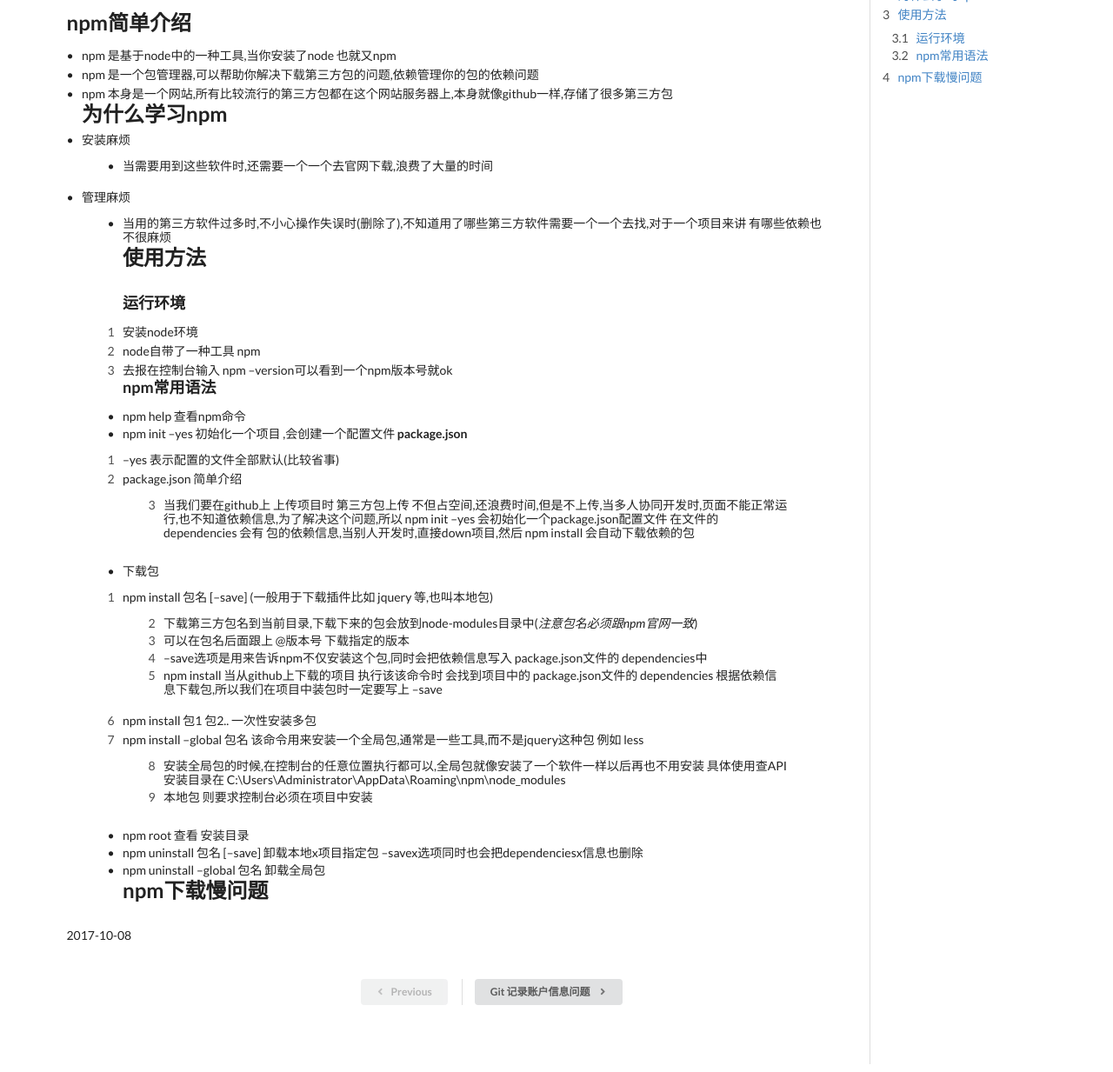
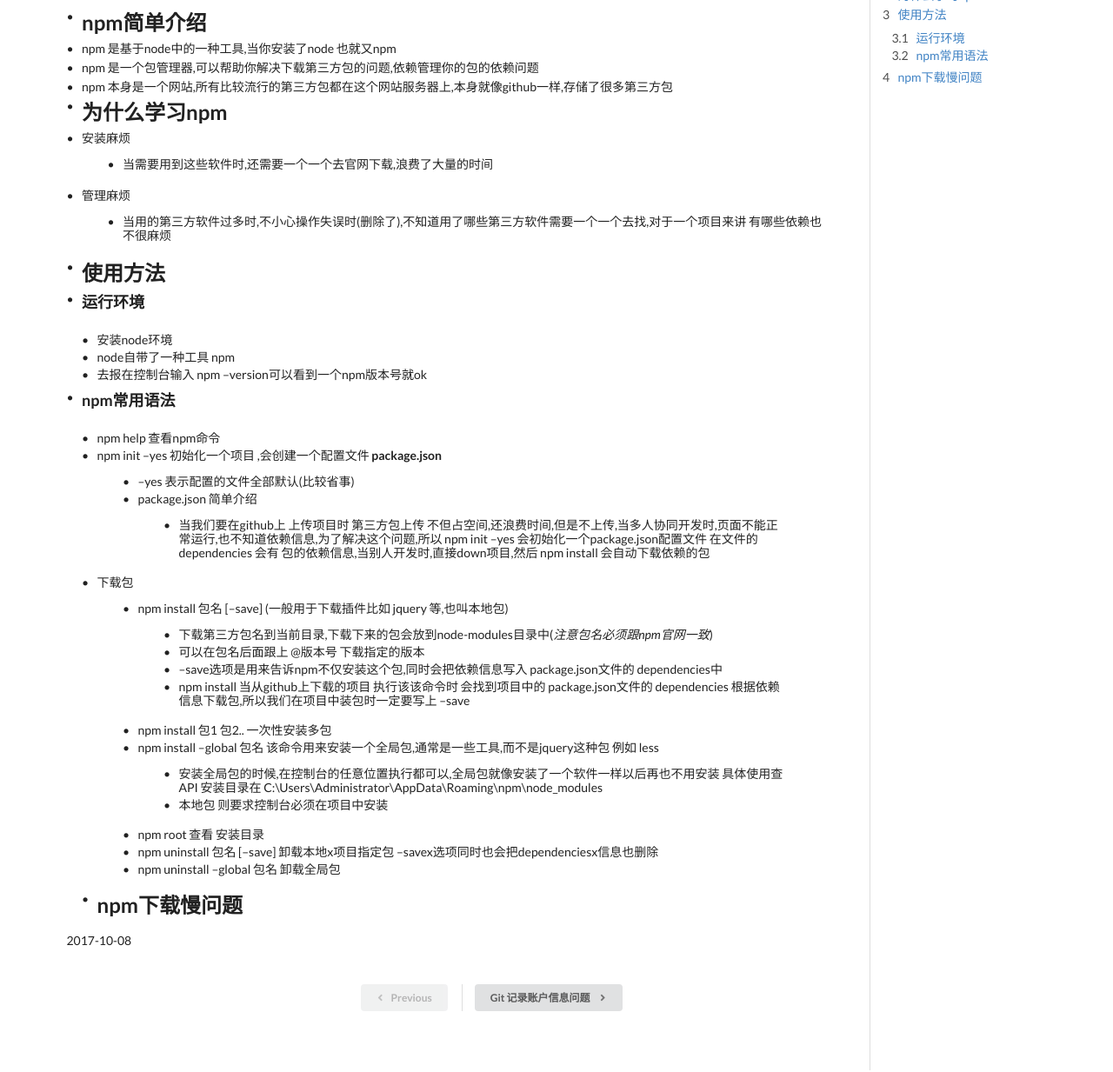
Before and after one commit to s1105036562/s1105036562.github.io, a plain HTML site: page 2017/10/08/npm/index.html in a window 1280 px wide. Shown: the part 95-1328 px from the top of the page at 87% size. Drawn offline with nearby package versions, Linux system fonts and the light colour scheme.

Commit message:
Site updated: 2017-10-08 11:17:42

```diff
--- a/2017/10/08/npm/index.html
+++ b/2017/10/08/npm/index.html
@@ -9,16 +9,16 @@
     <title>npm 介绍及应用 | 石成</title>
 
     <!-- Open Graph -->
-    <meta name="description" content="npm&amp;#x7B80;&amp;#x5355;&amp;#x4ECB;&amp;#x7ECD; npm &amp;#x662F;&amp;#x57FA;&amp;#x4E8E;node&amp;#x4E2D;&amp;#x7684;&amp;#x4E00;&amp;#x79CD;&amp;#x5DE5;&amp;#x5177;,&amp;#x5F53;&amp;#x4F60;&amp;#x5B89;&amp;#x88C5;&amp;#x4E86;node &amp;#x4E5F;&amp;#x5C31;&amp;#x53C8;npm npm &amp;#x662">
+    <meta name="description" content="npm&amp;#x7B80;&amp;#x5355;&amp;#x4ECB;&amp;#x7ECD; npm &amp;#x662F;&amp;#x57FA;&amp;#x4E8E;node&amp;#x4E2D;&amp;#x7684;&amp;#x4E00;&amp;#x79CD;&amp;#x5DE5;&amp;#x5177;,&amp;#x5F53;&amp;#x4F60;&amp;#x5B89;&amp;#x88C5;&amp;#x4E86;node &amp;#x4E5F;&amp;#x5C31;&amp;#x53C8;npm npm &amp;#x66">
 <meta property="og:type" content="article">
 <meta property="og:title" content="npm 介绍及应用">
 <meta property="og:url" content="http://yoursite.com/2017/10/08/npm/index.html">
 <meta property="og:site_name" content="石成">
-<meta property="og:description" content="npm&amp;#x7B80;&amp;#x5355;&amp;#x4ECB;&amp;#x7ECD; npm &amp;#x662F;&amp;#x57FA;&amp;#x4E8E;node&amp;#x4E2D;&amp;#x7684;&amp;#x4E00;&amp;#x79CD;&amp;#x5DE5;&amp;#x5177;,&amp;#x5F53;&amp;#x4F60;&amp;#x5B89;&amp;#x88C5;&amp;#x4E86;node &amp;#x4E5F;&amp;#x5C31;&amp;#x53C8;npm npm &amp;#x662">
-<meta property="og:updated_time" content="2017-10-08T03:08:48.366Z">
+<meta property="og:description" content="npm&amp;#x7B80;&amp;#x5355;&amp;#x4ECB;&amp;#x7ECD; npm &amp;#x662F;&amp;#x57FA;&amp;#x4E8E;node&amp;#x4E2D;&amp;#x7684;&amp;#x4E00;&amp;#x79CD;&amp;#x5DE5;&amp;#x5177;,&amp;#x5F53;&amp;#x4F60;&amp;#x5B89;&amp;#x88C5;&amp;#x4E86;node &amp;#x4E5F;&amp;#x5C31;&amp;#x53C8;npm npm &amp;#x66">
+<meta property="og:updated_time" content="2017-10-08T03:17:22.978Z">
 <meta name="twitter:card" content="summary">
 <meta name="twitter:title" content="npm 介绍及应用">
-<meta name="twitter:description" content="npm&amp;#x7B80;&amp;#x5355;&amp;#x4ECB;&amp;#x7ECD; npm &amp;#x662F;&amp;#x57FA;&amp;#x4E8E;node&amp;#x4E2D;&amp;#x7684;&amp;#x4E00;&amp;#x79CD;&amp;#x5DE5;&amp;#x5177;,&amp;#x5F53;&amp;#x4F60;&amp;#x5B89;&amp;#x88C5;&amp;#x4E86;node &amp;#x4E5F;&amp;#x5C31;&amp;#x53C8;npm npm &amp;#x662">
+<meta name="twitter:description" content="npm&amp;#x7B80;&amp;#x5355;&amp;#x4ECB;&amp;#x7ECD; npm &amp;#x662F;&amp;#x57FA;&amp;#x4E8E;node&amp;#x4E2D;&amp;#x7684;&amp;#x4E00;&amp;#x79CD;&amp;#x5DE5;&amp;#x5177;,&amp;#x5F53;&amp;#x4F60;&amp;#x5B89;&amp;#x88C5;&amp;#x4E86;node &amp;#x4E5F;&amp;#x5C31;&amp;#x53C8;npm npm &amp;#x66">
 
     <script type="application/ld+json">
 {
@@ -140,10 +140,12 @@
 
                     <div class="article-entry" itemprop="articleBody">
 
-                        <h2 id="npm&#x7B80;&#x5355;&#x4ECB;&#x7ECD;"><a href="#npm&#x7B80;&#x5355;&#x4ECB;&#x7ECD;" class="headerlink" title="npm&#x7B80;&#x5355;&#x4ECB;&#x7ECD;"></a>npm&#x7B80;&#x5355;&#x4ECB;&#x7ECD;</h2><ul class="ui list">
+                        <ul class="ui list">
+<li><h2 id="npm&#x7B80;&#x5355;&#x4ECB;&#x7ECD;"><a href="#npm&#x7B80;&#x5355;&#x4ECB;&#x7ECD;" class="headerlink" title="npm&#x7B80;&#x5355;&#x4ECB;&#x7ECD;"></a>npm&#x7B80;&#x5355;&#x4ECB;&#x7ECD;</h2></li>
 <li>npm &#x662F;&#x57FA;&#x4E8E;node&#x4E2D;&#x7684;&#x4E00;&#x79CD;&#x5DE5;&#x5177;,&#x5F53;&#x4F60;&#x5B89;&#x88C5;&#x4E86;node &#x4E5F;&#x5C31;&#x53C8;npm</li>
 <li>npm &#x662F;&#x4E00;&#x4E2A;&#x5305;&#x7BA1;&#x7406;&#x5668;,&#x53EF;&#x4EE5;&#x5E2E;&#x52A9;&#x4F60;&#x89E3;&#x51B3;&#x4E0B;&#x8F7D;&#x7B2C;&#x4E09;&#x65B9;&#x5305;&#x7684;&#x95EE;&#x9898;,&#x4F9D;&#x8D56;&#x7BA1;&#x7406;&#x4F60;&#x7684;&#x5305;&#x7684;&#x4F9D;&#x8D56;&#x95EE;&#x9898;</li>
-<li>npm &#x672C;&#x8EAB;&#x662F;&#x4E00;&#x4E2A;&#x7F51;&#x7AD9;,&#x6240;&#x6709;&#x6BD4;&#x8F83;&#x6D41;&#x884C;&#x7684;&#x7B2C;&#x4E09;&#x65B9;&#x5305;&#x90FD;&#x5728;&#x8FD9;&#x4E2A;&#x7F51;&#x7AD9;&#x670D;&#x52A1;&#x5668;&#x4E0A;,&#x672C;&#x8EAB;&#x5C31;&#x50CF;github&#x4E00;&#x6837;,&#x5B58;&#x50A8;&#x4E86;&#x5F88;&#x591A;&#x7B2C;&#x4E09;&#x65B9;&#x5305;<h2 id="&#x4E3A;&#x4EC0;&#x4E48;&#x5B66;&#x4E60;npm"><a href="#&#x4E3A;&#x4EC0;&#x4E48;&#x5B66;&#x4E60;npm" class="headerlink" title="&#x4E3A;&#x4EC0;&#x4E48;&#x5B66;&#x4E60;npm"></a>&#x4E3A;&#x4EC0;&#x4E48;&#x5B66;&#x4E60;npm</h2></li>
+<li>npm &#x672C;&#x8EAB;&#x662F;&#x4E00;&#x4E2A;&#x7F51;&#x7AD9;,&#x6240;&#x6709;&#x6BD4;&#x8F83;&#x6D41;&#x884C;&#x7684;&#x7B2C;&#x4E09;&#x65B9;&#x5305;&#x90FD;&#x5728;&#x8FD9;&#x4E2A;&#x7F51;&#x7AD9;&#x670D;&#x52A1;&#x5668;&#x4E0A;,&#x672C;&#x8EAB;&#x5C31;&#x50CF;github&#x4E00;&#x6837;,&#x5B58;&#x50A8;&#x4E86;&#x5F88;&#x591A;&#x7B2C;&#x4E09;&#x65B9;&#x5305;</li>
+<li><h2 id="&#x4E3A;&#x4EC0;&#x4E48;&#x5B66;&#x4E60;npm"><a href="#&#x4E3A;&#x4EC0;&#x4E48;&#x5B66;&#x4E60;npm" class="headerlink" title="&#x4E3A;&#x4EC0;&#x4E48;&#x5B66;&#x4E60;npm"></a>&#x4E3A;&#x4EC0;&#x4E48;&#x5B66;&#x4E60;npm</h2></li>
 <li>&#x5B89;&#x88C5;&#x9EBB;&#x70E6;<blockquote>
 <ul class="ui list">
 <li>&#x5F53;&#x9700;&#x8981;&#x7528;&#x5230;&#x8FD9;&#x4E9B;&#x8F6F;&#x4EF6;&#x65F6;,&#x8FD8;&#x9700;&#x8981;&#x4E00;&#x4E2A;&#x4E00;&#x4E2A;&#x53BB;&#x5B98;&#x7F51;&#x4E0B;&#x8F7D;,&#x6D6A;&#x8D39;&#x4E86;&#x5927;&#x91CF;&#x7684;&#x65F6;&#x95F4;</li>
@@ -152,18 +154,21 @@
 </li>
 <li>&#x7BA1;&#x7406;&#x9EBB;&#x70E6;<blockquote>
 <ul class="ui list">
-<li>&#x5F53;&#x7528;&#x7684;&#x7B2C;&#x4E09;&#x65B9;&#x8F6F;&#x4EF6;&#x8FC7;&#x591A;&#x65F6;,&#x4E0D;&#x5C0F;&#x5FC3;&#x64CD;&#x4F5C;&#x5931;&#x8BEF;&#x65F6;(&#x5220;&#x9664;&#x4E86;),&#x4E0D;&#x77E5;&#x9053;&#x7528;&#x4E86;&#x54EA;&#x4E9B;&#x7B2C;&#x4E09;&#x65B9;&#x8F6F;&#x4EF6;&#x9700;&#x8981;&#x4E00;&#x4E2A;&#x4E00;&#x4E2A;&#x53BB;&#x627E;,&#x5BF9;&#x4E8E;&#x4E00;&#x4E2A;&#x9879;&#x76EE;&#x6765;&#x8BB2; &#x6709;&#x54EA;&#x4E9B;&#x4F9D;&#x8D56;&#x4E5F;&#x4E0D;&#x5F88;&#x9EBB;&#x70E6;<h2 id="&#x4F7F;&#x7528;&#x65B9;&#x6CD5;"><a href="#&#x4F7F;&#x7528;&#x65B9;&#x6CD5;" class="headerlink" title="&#x4F7F;&#x7528;&#x65B9;&#x6CD5;"></a>&#x4F7F;&#x7528;&#x65B9;&#x6CD5;</h2><h3 id="&#x8FD0;&#x884C;&#x73AF;&#x5883;"><a href="#&#x8FD0;&#x884C;&#x73AF;&#x5883;" class="headerlink" title="&#x8FD0;&#x884C;&#x73AF;&#x5883;"></a>&#x8FD0;&#x884C;&#x73AF;&#x5883;</h3></li>
+<li>&#x5F53;&#x7528;&#x7684;&#x7B2C;&#x4E09;&#x65B9;&#x8F6F;&#x4EF6;&#x8FC7;&#x591A;&#x65F6;,&#x4E0D;&#x5C0F;&#x5FC3;&#x64CD;&#x4F5C;&#x5931;&#x8BEF;&#x65F6;(&#x5220;&#x9664;&#x4E86;),&#x4E0D;&#x77E5;&#x9053;&#x7528;&#x4E86;&#x54EA;&#x4E9B;&#x7B2C;&#x4E09;&#x65B9;&#x8F6F;&#x4EF6;&#x9700;&#x8981;&#x4E00;&#x4E2A;&#x4E00;&#x4E2A;&#x53BB;&#x627E;,&#x5BF9;&#x4E8E;&#x4E00;&#x4E2A;&#x9879;&#x76EE;&#x6765;&#x8BB2; &#x6709;&#x54EA;&#x4E9B;&#x4F9D;&#x8D56;&#x4E5F;&#x4E0D;&#x5F88;&#x9EBB;&#x70E6;</li>
 </ul>
-<ol class="ui list">
+</blockquote>
+</li>
+<li><h2 id="&#x4F7F;&#x7528;&#x65B9;&#x6CD5;"><a href="#&#x4F7F;&#x7528;&#x65B9;&#x6CD5;" class="headerlink" title="&#x4F7F;&#x7528;&#x65B9;&#x6CD5;"></a>&#x4F7F;&#x7528;&#x65B9;&#x6CD5;</h2></li>
+<li><h3 id="&#x8FD0;&#x884C;&#x73AF;&#x5883;"><a href="#&#x8FD0;&#x884C;&#x73AF;&#x5883;" class="headerlink" title="&#x8FD0;&#x884C;&#x73AF;&#x5883;"></a>&#x8FD0;&#x884C;&#x73AF;&#x5883;</h3><ul>
 <li>&#x5B89;&#x88C5;node&#x73AF;&#x5883;</li>
 <li>node&#x81EA;&#x5E26;&#x4E86;&#x4E00;&#x79CD;&#x5DE5;&#x5177; npm</li>
-<li>&#x53BB;&#x62A5;&#x5728;&#x63A7;&#x5236;&#x53F0;&#x8F93;&#x5165; npm &#x2013;version&#x53EF;&#x4EE5;&#x770B;&#x5230;&#x4E00;&#x4E2A;npm&#x7248;&#x672C;&#x53F7;&#x5C31;ok<h3 id="npm&#x5E38;&#x7528;&#x8BED;&#x6CD5;"><a href="#npm&#x5E38;&#x7528;&#x8BED;&#x6CD5;" class="headerlink" title="npm&#x5E38;&#x7528;&#x8BED;&#x6CD5;"></a>npm&#x5E38;&#x7528;&#x8BED;&#x6CD5;</h3></li>
-</ol>
+<li>&#x53BB;&#x62A5;&#x5728;&#x63A7;&#x5236;&#x53F0;&#x8F93;&#x5165; npm &#x2013;version&#x53EF;&#x4EE5;&#x770B;&#x5230;&#x4E00;&#x4E2A;npm&#x7248;&#x672C;&#x53F7;&#x5C31;ok</li>
+</ul>
+</li>
+<li><h3 id="npm&#x5E38;&#x7528;&#x8BED;&#x6CD5;"><a href="#npm&#x5E38;&#x7528;&#x8BED;&#x6CD5;" class="headerlink" title="npm&#x5E38;&#x7528;&#x8BED;&#x6CD5;"></a>npm&#x5E38;&#x7528;&#x8BED;&#x6CD5;</h3><ul>
+<li>npm help &#x67E5;&#x770B;npm&#x547D;&#x4EE4;</li>
+<li>npm init &#x2013;yes &#x521D;&#x59CB;&#x5316;&#x4E00;&#x4E2A;&#x9879;&#x76EE; ,&#x4F1A;&#x521B;&#x5EFA;&#x4E00;&#x4E2A;&#x914D;&#x7F6E;&#x6587;&#x4EF6; <strong>package.json</strong><blockquote>
 <ul class="ui list">
-<li>npm help &#x67E5;&#x770B;npm&#x547D;&#x4EE4;</li>
-<li>npm init &#x2013;yes &#x521D;&#x59CB;&#x5316;&#x4E00;&#x4E2A;&#x9879;&#x76EE; ,&#x4F1A;&#x521B;&#x5EFA;&#x4E00;&#x4E2A;&#x914D;&#x7F6E;&#x6587;&#x4EF6; <strong>package.json</strong></li>
-</ul>
-<ol class="ui list">
 <li>&#x2013;yes &#x8868;&#x793A;&#x914D;&#x7F6E;&#x7684;&#x6587;&#x4EF6;&#x5168;&#x90E8;&#x9ED8;&#x8BA4;(&#x6BD4;&#x8F83;&#x7701;&#x4E8B;)</li>
 <li>package.json &#x7B80;&#x5355;&#x4ECB;&#x7ECD;<blockquote>
 <ul class="ui list">
@@ -171,11 +176,11 @@
 </ul>
 </blockquote>
 </li>
-</ol>
+</ul>
+</blockquote>
+</li>
+<li>&#x4E0B;&#x8F7D;&#x5305;<blockquote>
 <ul class="ui list">
-<li>&#x4E0B;&#x8F7D;&#x5305;</li>
-</ul>
-<ol class="ui list">
 <li>npm install &#x5305;&#x540D; [&#x2013;save]  (&#x4E00;&#x822C;&#x7528;&#x4E8E;&#x4E0B;&#x8F7D;&#x63D2;&#x4EF6;&#x6BD4;&#x5982; jquery &#x7B49;,&#x4E5F;&#x53EB;&#x672C;&#x5730;&#x5305;)<blockquote>
 <ul class="ui list">
 <li>&#x4E0B;&#x8F7D;&#x7B2C;&#x4E09;&#x65B9;&#x5305;&#x540D;&#x5230;&#x5F53;&#x524D;&#x76EE;&#x5F55;,&#x4E0B;&#x8F7D;&#x4E0B;&#x6765;&#x7684;&#x5305;&#x4F1A;&#x653E;&#x5230;node-modules&#x76EE;&#x5F55;&#x4E2D;(<em>&#x6CE8;&#x610F;&#x5305;&#x540D;&#x5FC5;&#x987B;&#x8DDF;npm&#x5B98;&#x7F51;&#x4E00;&#x81F4;</em>)</li>
@@ -193,13 +198,14 @@
 </ul>
 </blockquote>
 </li>
-</ol>
-<ul class="ui list">
 <li>npm root  &#x67E5;&#x770B; &#x5B89;&#x88C5;&#x76EE;&#x5F55;</li>
 <li>npm uninstall  &#x5305;&#x540D; [&#x2013;save] &#x5378;&#x8F7D;&#x672C;&#x5730;x&#x9879;&#x76EE;&#x6307;&#x5B9A;&#x5305; &#x2013;savex&#x9009;&#x9879;&#x540C;&#x65F6;&#x4E5F;&#x4F1A;&#x628A;dependenciesx&#x4FE1;&#x606F;&#x4E5F;&#x5220;&#x9664;</li>
-<li>npm uninstall &#x2013;global &#x5305;&#x540D; &#x5378;&#x8F7D;&#x5168;&#x5C40;&#x5305;<h2 id="npm&#x4E0B;&#x8F7D;&#x6162;&#x95EE;&#x9898;"><a href="#npm&#x4E0B;&#x8F7D;&#x6162;&#x95EE;&#x9898;" class="headerlink" title="npm&#x4E0B;&#x8F7D;&#x6162;&#x95EE;&#x9898;"></a>npm&#x4E0B;&#x8F7D;&#x6162;&#x95EE;&#x9898;</h2></li>
+<li>npm uninstall &#x2013;global &#x5305;&#x540D; &#x5378;&#x8F7D;&#x5168;&#x5C40;&#x5305;</li>
 </ul>
 </blockquote>
+</li>
+<li><h2 id="npm&#x4E0B;&#x8F7D;&#x6162;&#x95EE;&#x9898;"><a href="#npm&#x4E0B;&#x8F7D;&#x6162;&#x95EE;&#x9898;" class="headerlink" title="npm&#x4E0B;&#x8F7D;&#x6162;&#x95EE;&#x9898;"></a>npm&#x4E0B;&#x8F7D;&#x6162;&#x95EE;&#x9898;</h2></li>
+</ul>
 </li>
 </ul>
 
```
Also changed, not shown: 2017/10/08/git push /index.html (+14 -6 lines).
